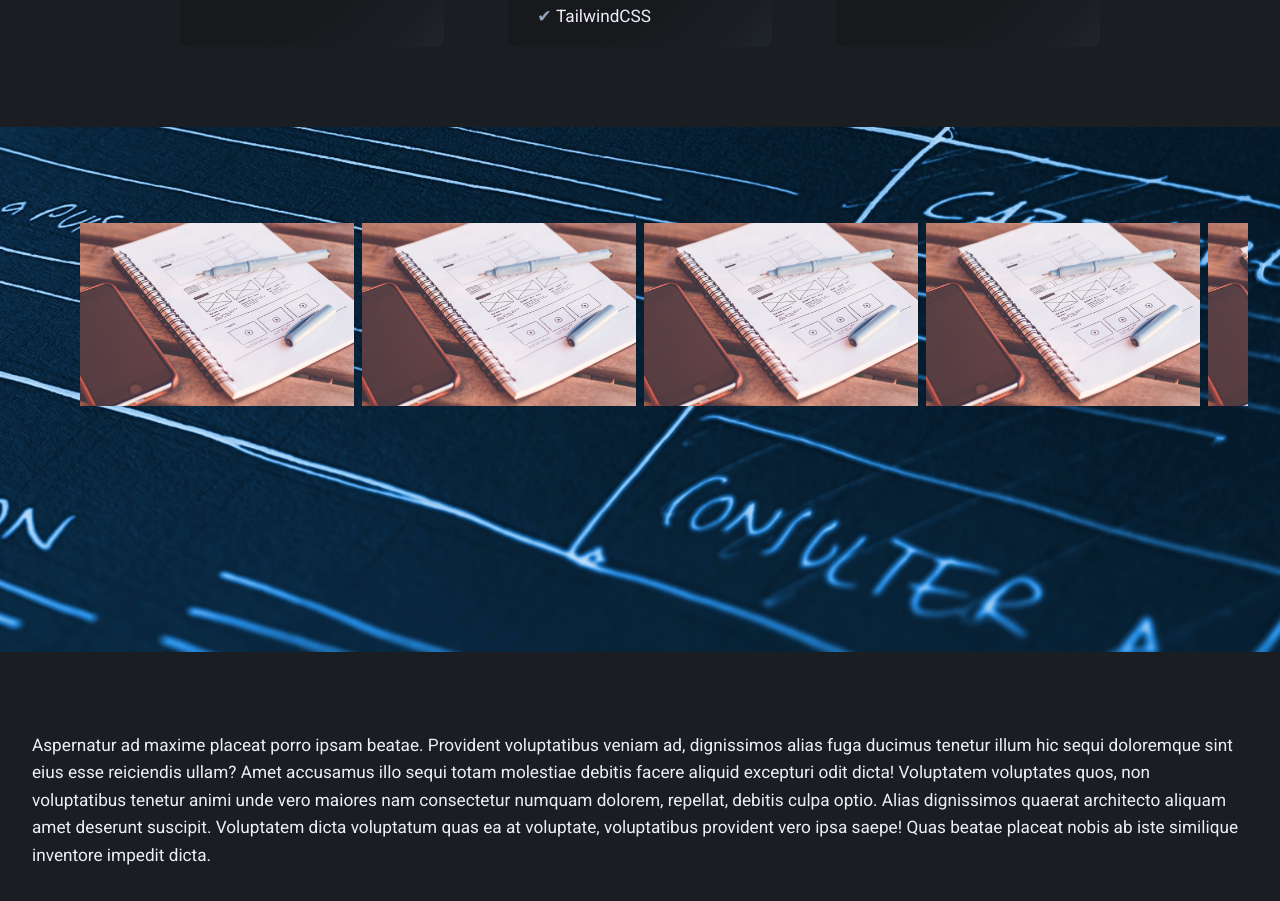
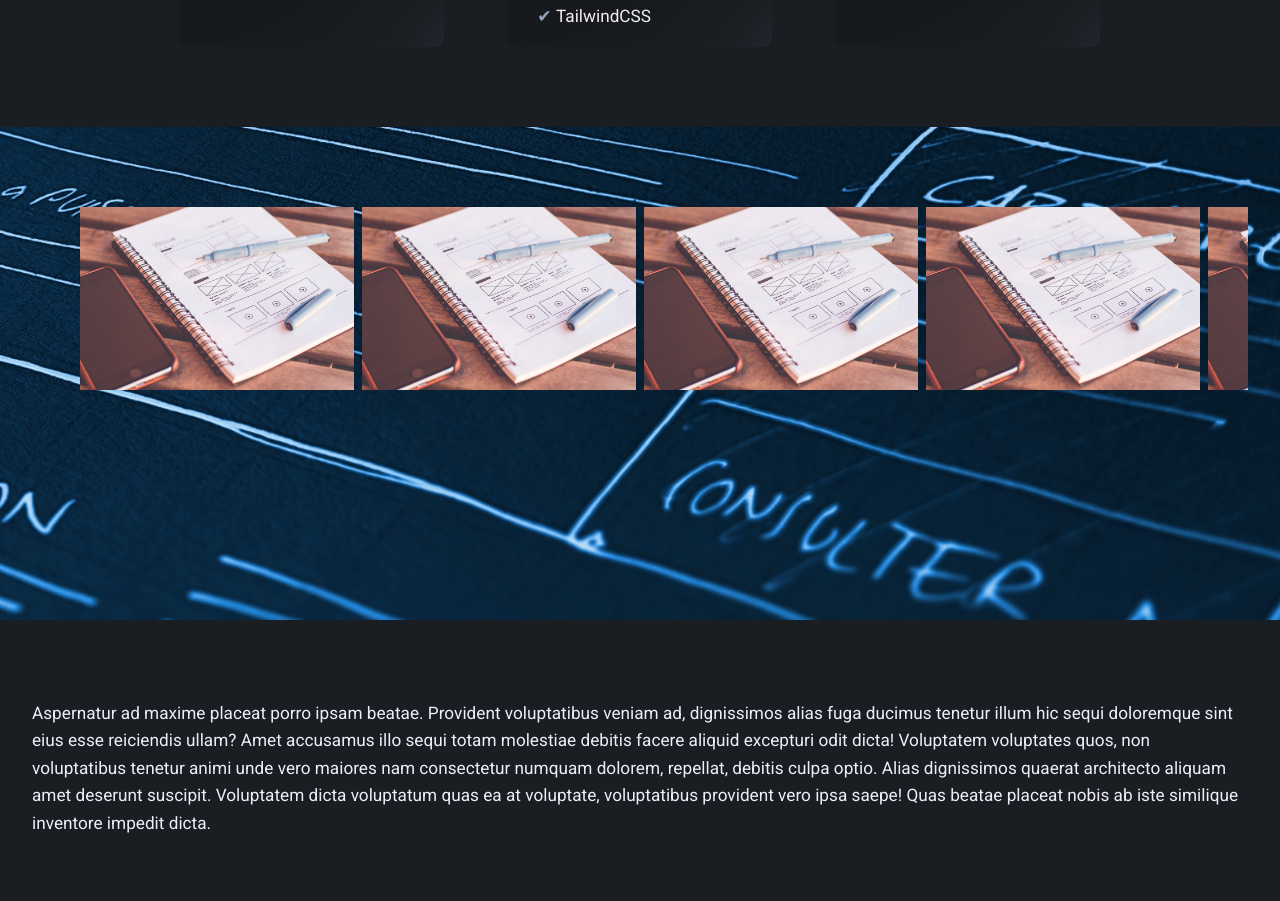
Before and after one commit to Cairhiin/Portfolio-Website, a React (Vite) app: page / in a window 1280 px wide. Shown: the part 1060-1961 px from the top of the page. Built offline with nearby package versions, Linux system fonts and the light colour scheme.

Commit message:
Refactor modal position based on parents position and added additional styling

```diff
--- a/src/App.css
+++ b/src/App.css
@@ -15,8 +15,6 @@
   background-attachment: fixed;
   background-repeat: no-repeat;
   background-size: 250%;
-  position: relative;
-  padding-block: 0;
 }
 
 .flex-container {
--- a/src/components/ProjectModal/index.css
+++ b/src/components/ProjectModal/index.css
@@ -1,27 +1,50 @@
 .card-modal {
   display: flex;
   top: 0;
-  left: 0;
-  right: 0;
+  left: var(--_xPos);
   width: 0;
   height: 0;
   overflow: hidden;
   flex-direction: column;
-  background-color: var(--color-600);
+  background-color: var(--color-700);
   position: absolute;
 }
 
 .card-modal.active {
   z-index: 10;
-  width: fit-content;
-  height: 500px;
+  width: var(--_width);
+  height: fit-content;
   transform-origin: center center;
-  right: -100px;
   transform: translateX(-50px) translateY(-50px) scaleX(1) scaleY(1)
     translateZ(0px);
   transition: all 500ms;
 }
 
-.card-modal.active > img {
+.card-modal h3 {
+  font-size: var(--fs-500);
+  color: var(--color-highlight-400);
+}
+
+.card-modal > .card-modal-main {
+  font-size: var(--fs-300);
+  display: flex;
+  height: max-content;
+  flex-direction: column;
+  justify-content: space-between;
+  padding: 0.5rem 1rem;
+}
+
+.card-modal > .card-modal-main > .card-modal-links {
+  padding-top: 0.3em;
+  text-align: right;
+  font-size: var(--fs-500);
+}
+
+.card-modal a,
+.card-modal a:visited {
+  color: var(--color-100);
+}
+
+.card-modal > img {
   object-fit: cover;
 }
--- a/src/components/ProjectModal/index.tsx
+++ b/src/components/ProjectModal/index.tsx
@@ -8,6 +8,7 @@ interface Props {
   title: string;
   children: ReactNode;
   links: Link[];
+  data: { xPos: number; width: number };
   isShowing: boolean;
 }
 
@@ -16,13 +17,30 @@ export default function CardModal({
   title,
   children,
   links,
+  data,
   isShowing,
 }: Props): JSX.Element {
   return (
-    <div className={isShowing ? "card-modal active" : "card-modal"}>
-      <h3>{title}</h3>
+    <div
+      className={isShowing ? "card-modal active" : "card-modal"}
+      role="dialog"
+      aria-modal="true"
+      tabIndex={-1}
+      aria-labelledby="dialog-label"
+      aria-describedby="dialog-desc"
+      style={
+        {
+          "--_xPos": `${data.xPos}px`,
+          "--_width": `${data.width + 50}px`,
+        } as React.CSSProperties
+      }
+    >
       <img src={image} alt={title} />
-      <div className="card-modal-content">{children}</div>
+      <div className="card-modal-main">
+        <h3 id="dialog-label">{title}</h3>
+        <div className="card-modal-content" id="dialog-desc">
+          {children}
+        </div>
         <div className="card-modal-links">
           {links.map(
             ({ url, icon }: Link): JSX.Element => (
@@ -33,5 +51,6 @@ export default function CardModal({
           )}
         </div>
       </div>
+    </div>
   );
 }
--- a/src/components/ProjectsGrid/index.css
+++ b/src/components/ProjectsGrid/index.css
@@ -1,5 +1,6 @@
 .projects-wrapper {
   max-height: fit-content;
+  position: relative;
 }
 
 .projects,
@@ -13,13 +14,12 @@
   overflow: hidden;
   scroll-behavior: smooth;
   grid-auto-columns: 100%;
-  padding: 6rem 3rem;
+  padding: 0 3rem;
   scroll-padding-inline: 3rem;
 }
 
 .projects > .project {
   border-radius: 0.25rem;
-  position: relative;
 }
 
 .projects > .project .content {
--- a/src/components/ProjectsGrid/index.tsx
+++ b/src/components/ProjectsGrid/index.tsx
@@ -41,12 +41,19 @@ export default function ProjectsGrid(): JSX.Element {
     links: Link[];
   }) => JSX.Element = ({ image, title, content, links }) => {
     const [isShowing, setIsShowing] = useState<boolean>(false);
+    const [xPos, setXPos] = useState<number>(0);
+    const [width, setWidth] = useState<number>(0);
 
     return (
       <div
         className="project"
         onMouseEnter={() => setIsShowing(true)}
         onMouseLeave={() => setIsShowing(false)}
+        ref={(projectElement) => {
+          if (!projectElement) return;
+          setXPos(projectElement.getBoundingClientRect().left);
+          setWidth(projectElement.getBoundingClientRect().width);
+        }}
       >
         <div className="project-image">
           <img src="./src/assets/hero-bg.jpg" />
@@ -56,6 +63,7 @@ export default function ProjectsGrid(): JSX.Element {
           title={title}
           links={links}
           isShowing={isShowing}
+          data={{ xPos: xPos, width: width }}
         >
           {content}
         </ProjectModal>
```
Lines whose indentation alone changed are shown as unchanged.
